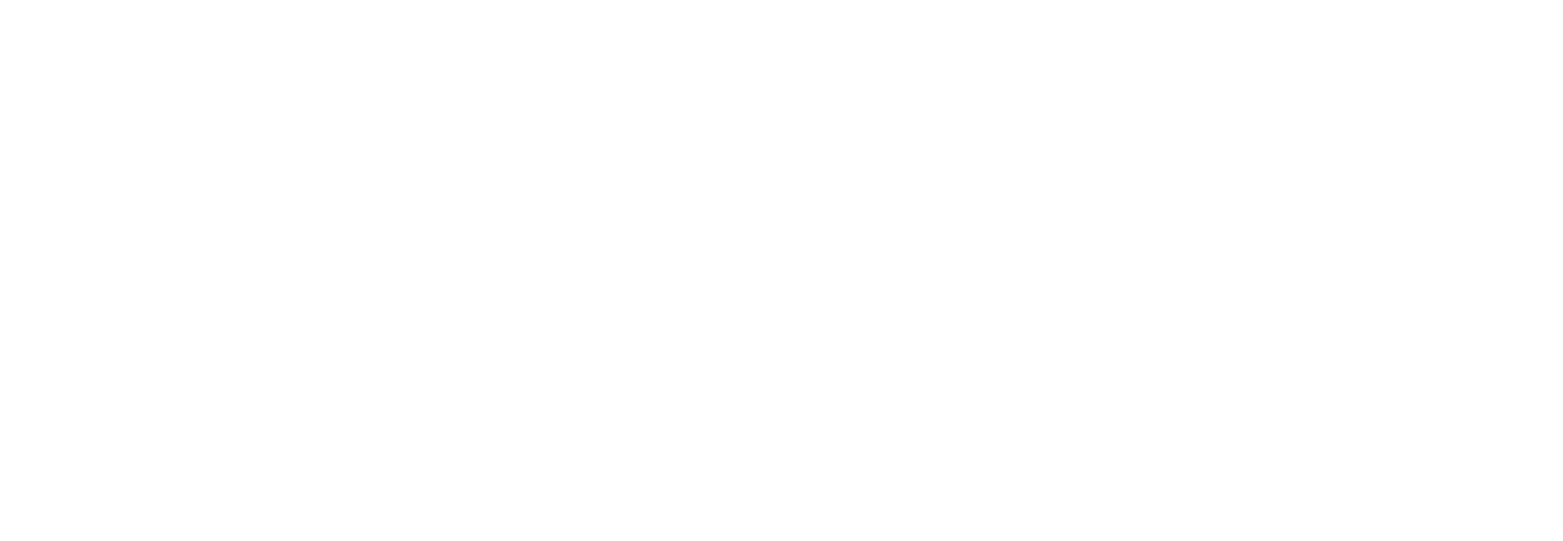
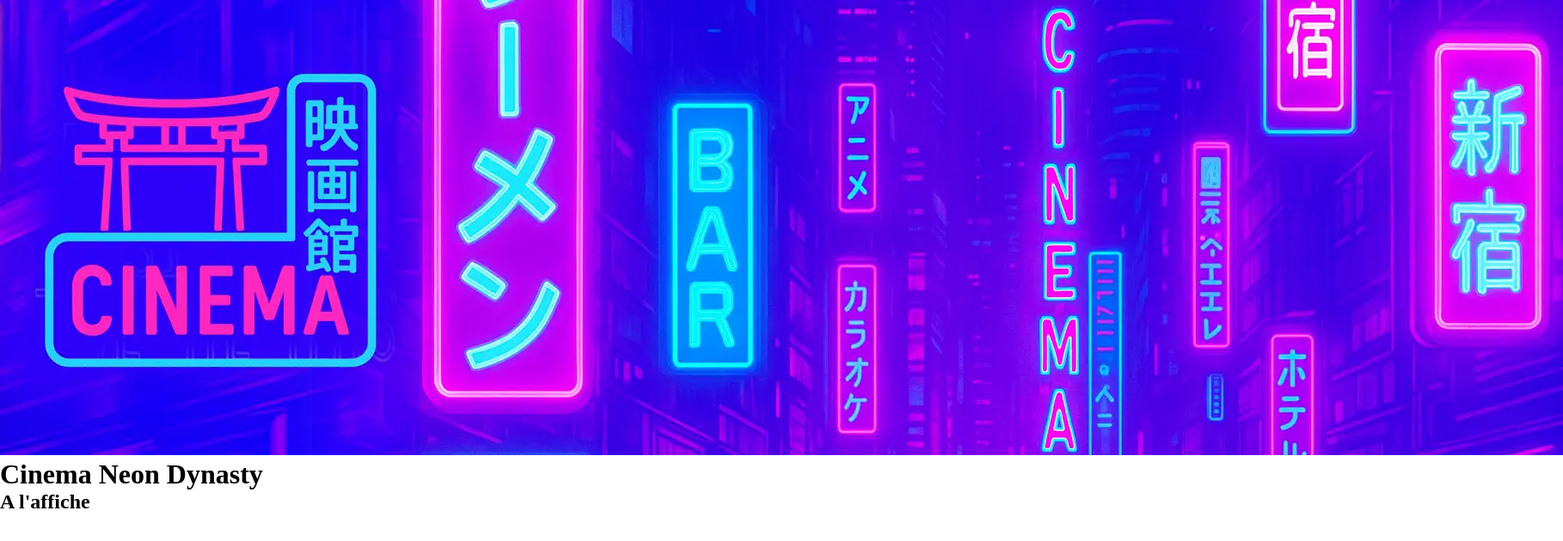
Before and after one commit to MargauxBayle/Cinema-Neon-Dynasty, a website: page index.html in a window 1280 px wide. Shown: the whole page at 86% size, 1818 px wide, since content can reach past the window. Drawn offline with Linux system fonts and the light colour scheme.

Commit message:
adding font

```diff
--- a/index.html
+++ b/index.html
@@ -8,6 +8,20 @@
       content="Page d'accueil du site internet pour le Cinéma Neon Dynasty, spécialisé dans le cyberpunk néon futuriste avec une forte influence Japonaise."
     />
     <title>Accueil - Cinéma Neon Dynasty</title>
+    <link rel="stylesheet" href="css/style.min.css" />
   </head>
-  <body></body>
+  <body>
+    <header>
+      <nav></nav>
+      <img
+        src="img/theater_banner.webp"
+        alt="Voici la bannière du Cinéma Neon Dynasty"
+      />
+    </header>
+    <main>
+      <h1>Cinema Neon Dynasty</h1>
+      <h2>A l'affiche</h2>
+    </main>
+    <footer></footer>
+  </body>
 </html>
--- /dev/null
+++ b/sass/style.scss
@@ -0,0 +1,5 @@
+* {
+  margin: 0;
+  padding: 0;
+  box-sizing: border-box;
+}
```
Also changed, not shown: Michroma-Regular.ttf (added), Roboto-Bold.ttf (added), Roboto-Italic.ttf (added), Roboto-Light.ttf (added), Roboto-Medium.ttf (added), Roboto-Regular.ttf (added), Roboto-SemiBold.ttf (added), css/style.min.css (added).
